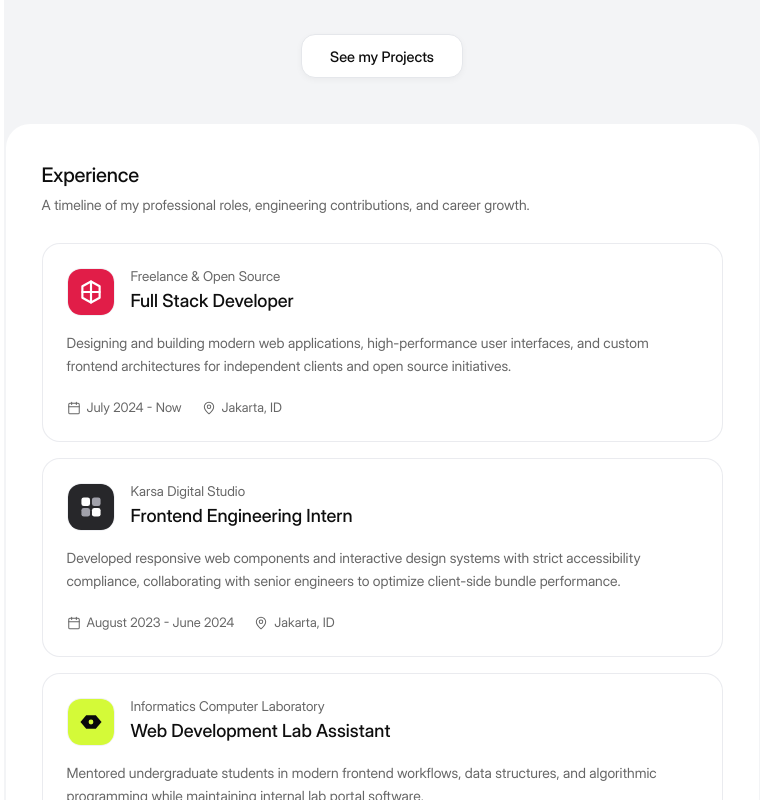
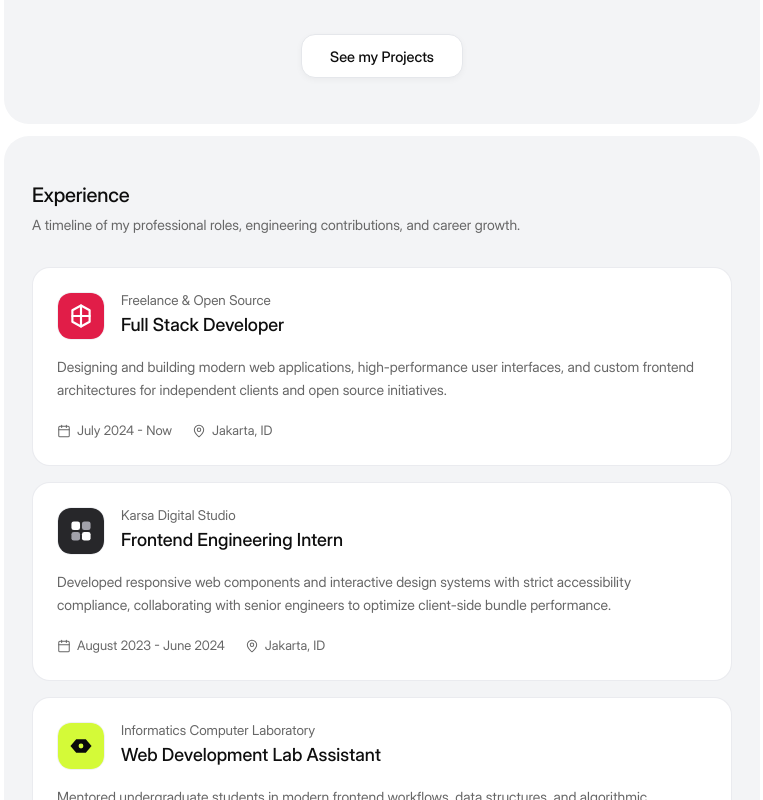
Before and after one commit to zidan-maulana/zidan-portfolio, a Next.js app: page / in a window 1280 px wide. Shown: the part 1480-2280 px from the top of the page, without its empty margins (258-1021 px from the left). Built offline with nearby package versions, Linux system fonts and the light colour scheme.

Commit message:
feat: separate experience into grey chassis matching projects width

```diff
--- a/src/app/page.tsx
+++ b/src/app/page.tsx
@@ -48,27 +48,27 @@ export default function HomePage() {
         - Saat scroll > 0: Card putih Hero meluncur ke atas dan masuk tertelan ke balik navbar,
           sementara siluet rounded kapsul navbar tetap terbaca jelas.
       */}
-      <div className="w-full max-w-[756px] flex flex-col gap-3 relative z-10 pt-3 sm:pt-4">
+      <main className="w-full max-w-[756px] flex flex-col gap-3 relative z-10 pt-3 sm:pt-4">
         {/* Modul 1: Sasis Abu-abu Menampung Latar Penghubung dan Card Hero */}
         <div className="w-full rounded-[24px] bg-nav-bg px-[1.5px] pb-[2px] pt-[56px] sm:pt-[62px]">
           <Hero profile={dummyProfile} />
         </div>
 
-        {/* Modul 2: Sasis Abu-abu Menampung Card About, Section Projects, dan Experience */}
-        <main className="w-full rounded-[25px] bg-nav-bg p-[1.5px] flex flex-col gap-[2px]">
+        {/* Modul 2: Sasis Abu-abu Menampung Card About dan Section Projects */}
+        <div className="w-full rounded-[25px] bg-nav-bg p-[1.5px] flex flex-col gap-[2px]">
           {/* Section About: Kartu Putih Mandiri */}
           <Overview profile={dummyProfile} />
 
           {/* Section Projects: Langsung Menempel pada Sasis Abu-abu */}
           <Projects projects={dummyProjects} />
+        </div>
 
-          {/* Section Experience: Kartu Putih Mandiri Sesuai Referensi */}
-          <Experience experiences={dummyExperiences} />
-        </main>
+        {/* Modul 3: Sasis Abu-abu Menampung Section Experience Terpisah */}
+        <Experience experiences={dummyExperiences} />
 
         {/* Footer Keterangan Sesuai Gambar 2 */}
         <Footer name={dummyProfile.name} />
-      </div>
+      </main>
     </div>
   );
 }
--- a/src/components/experience.tsx
+++ b/src/components/experience.tsx
@@ -14,7 +14,7 @@ export function Experience({ experiences }: ExperienceProps) {
     <section
       id="experience"
       aria-label="Pengalaman Kerja"
-      className="relative overflow-hidden rounded-[24px] bg-surface p-6 sm:p-8 md:p-[36px]"
+      className="relative w-full overflow-hidden rounded-[24px] sm:rounded-[25px] bg-nav-bg px-4 sm:px-6 md:px-7 py-6 sm:py-8 md:py-[44px]"
     >
       {/* Header Section Sesuai Konsistensi Website (Gambar 1) */}
       <div className="flex flex-col">
@@ -27,7 +27,7 @@ export function Experience({ experiences }: ExperienceProps) {
       </div>
 
       {/* Daftar Kartu Pengalaman Sesuai Komposisi Referensi (Gambar 2) */}
-      <div className="mt-6 sm:mt-7 flex flex-col gap-3.5 sm:gap-4">
+      <div className="mt-6 sm:mt-8 flex flex-col gap-3.5 sm:gap-4">
         {experiences.map((exp) => (
           <div
             key={exp.id}
```
